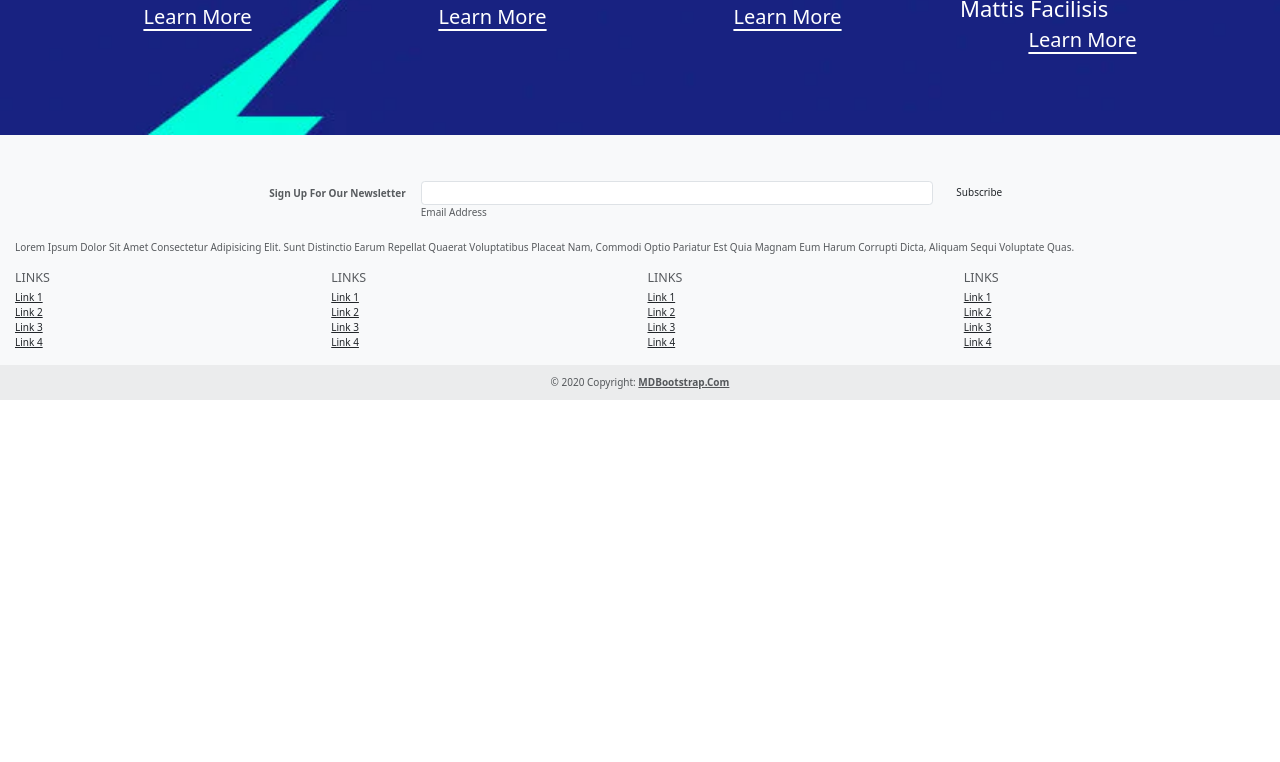
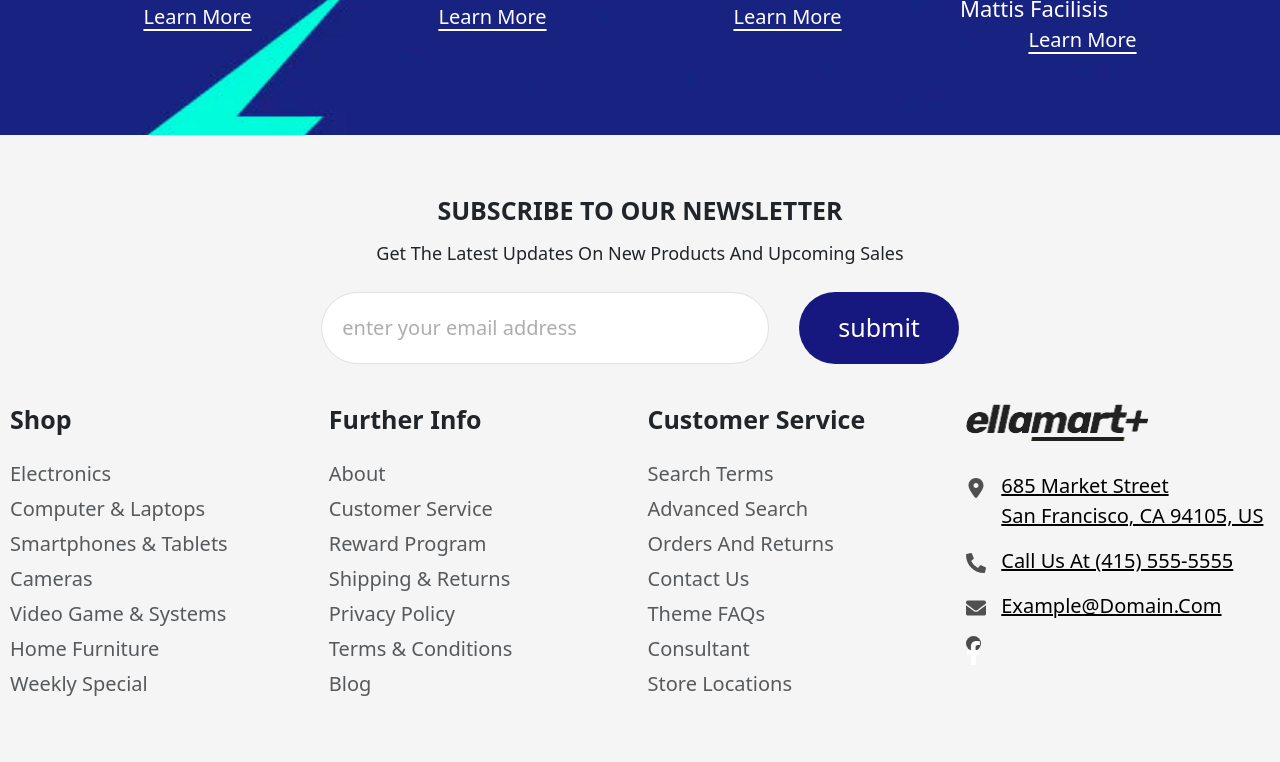
Before and after one commit to naderkhaled15/shop-plus, a Vue app: page / in a window 1280 px wide. Shown: the part 8980-9742 px from the top of the page. Before the commit the page ends 9380 px from the top, so only its background shows below. Built offline with nearby package versions, Linux system fonts and the light colour scheme; no server answers; grey boxes are pictures that could not be loaded.

Commit message:
refactor/footer

```diff
--- a/src/assets/main.scss
+++ b/src/assets/main.scss
@@ -1,4 +1,4 @@
-@import url('https://fonts.googleapis.com/css2?family=Roboto:wght@400;500;700;900&display=swap');
+@import url('https://fonts.googleapis.com/css2?family=Cairo:wght@300;400;500;600;700;800;900&family=Roboto+Condensed:wght@300;400;500;600;700;800;900&family=Roboto:wght@400;500;700;900&display=swap');
 
 html {
   font-size: 62.5%;
@@ -6,7 +6,7 @@ html {
 
 body {
   text-transform: capitalize;
-  font-family: 'Roboto', sans-serif;
+  font-family: 'Roboto Condensed', sans-serif;
   position: relative;
 }
 
--- a/src/components/global/AppFooter.vue
+++ b/src/components/global/AppFooter.vue
@@ -1,190 +1,206 @@
-<script setup lang="ts"></script>
+<script setup lang="ts">
+import {ref} from "vue"
+
+  let socialLogo=ref([
+    {
+      title:'facebook',
+      image:`<svg aria-hidden="true" focusable="false" role="presentation" xmlns="http://www.w3.org/2000/svg" viewBox="0 0 320 512" class="icon icon-facebook">
+              <path d="M279.14 288l14.22-92.66h-88.91v-60.13c0-25.35 12.42-50.06 52.24-50.06h40.42V6.26S260.43 0 225.36 0c-73.22 0-121.08 44.38-121.08 124.72v70.62H22.89V288h81.39v224h100.17V288z"></path>
+              </svg>`
+    }
+    ])
+</script>
 <template>
-<!-- Footer -->
-<footer class="text-center text-lg-start bg-body-tertiary text-muted mt-auto">
-  <!-- Grid container -->
-  <div class="container p-4">
-    <!-- Section: Social media -->
-    <section class="mb-4">
-      <!-- Facebook -->
-      <a data-mdb-ripple-init class="btn btn-outline btn-floating m-1" href="#!" role="button"
-        ><i class="fab fa-facebook-f"></i
-      ></a>
 
-      <!-- Twitter -->
-      <a data-mdb-ripple-init class="btn btn-outline btn-floating m-1" href="#!" role="button"
-        ><i class="fab fa-twitter"></i
-      ></a>
+<div class="container-fluid p-0" >
+  <footer>
+<div class="footer-bg px-3 py-5">
+    <!-- first row -->
+    <div class="row row-cols-1 first-row my-5">
+      <div class="col-md-6 offset-md-1 mb-3 mx-auto">
 
-      <!-- Google -->
-      <a data-mdb-ripple-init class="btn btn-outline btn-floating m-1" href="#!" role="button"
-        ><i class="fab fa-google"></i
-      ></a>
+        <form>
+          <h5 class="text-center footer-form-header">Subscribe to our newsletter</h5>
+          <p class="text-center footer-form-text">get the latest updates on new products and upcoming sales</p>
+          <div class="d-flex flex-column flex-sm-row row row-cols-2 row row-cols-2">
+            <div class="col-9 ps-0 pe-5">
+              <input class="form-control rounded-pill bg-white text-dark z-1 search" type="search" placeholder="enter your email address" aria-label="Search">
+            </div>
+            <button class="btn footer-form-btn rounded-pill col-3 ms-auto" type="button">submit</button>
+          </div>
+        </form>
 
-      <!-- Instagram -->
-      <a data-mdb-ripple-init class="btn btn-outline btn-floating m-1" href="#!" role="button"
-        ><i class="fab fa-instagram"></i
-      ></a>
-
-      <!-- Linkedin -->
-      <a data-mdb-ripple-init class="btn btn-outline btn-floating m-1" href="#!" role="button"
-        ><i class="fab fa-linkedin-in"></i
-      ></a>
-
-      <!-- Github -->
-      <a data-mdb-ripple-init class="btn btn-outline btn-floating m-1" href="#!" role="button"
-        ><i class="fab fa-github"></i
-      ></a>
-    </section>
-    <!-- Section: Social media -->
-
-    <!-- Section: Form -->
-    <section class="">
-      <form action="">
-        <!--Grid row-->
-        <div class="row d-flex justify-content-center">
-          <!--Grid column-->
-          <div class="col-auto">
-            <p class="pt-2">
-              <strong>Sign up for our newsletter</strong>
-            </p>
-          </div>
-          <!--Grid column-->
-
-          <!--Grid column-->
-          <div class="col-md-5 col-12">
-            <!-- Email input -->
-            <div data-mdb-input-init class="form-outline mb-4">
-              <input type="email" id="form5Example24" class="form-control" />
-              <label class="form-label" for="form5Example24">Email address</label>
       </div>
     </div>
-          <!--Grid column-->
 
-          <!--Grid column-->
-          <div class="col-auto">
-            <!-- Submit button -->
-            <button data-mdb-ripple-init type="submit" class="btn btn-outline mb-4">
-              Subscribe
-            </button>
-          </div>
-          <!--Grid column-->
-        </div>
-        <!--Grid row-->
-      </form>
-    </section>
-    <!-- Section: Form -->
-
-    <!-- Section: Text -->
-    <section class="mb-4">
-      <p>
-        Lorem ipsum dolor sit amet consectetur adipisicing elit. Sunt distinctio earum
-        repellat quaerat voluptatibus placeat nam, commodi optio pariatur est quia magnam eum
-        harum corrupti dicta, aliquam sequi voluptate quas.
-      </p>
-    </section>
-    <!-- Section: Text -->
-
-    <!-- Section: Links -->
-    <section class="">
-      <!--Grid row-->
-      <div class="row">
-        <!--Grid column-->
-        <div class="col-lg-3 col-md-6 mb-4 mb-md-0">
-          <h5 class="text-uppercase">Links</h5>
-
-          <ul class="list-unstyled mb-0">
-            <li>
-              <a class="text-body" href="#!">Link 1</a>
-            </li>
-            <li>
-              <a class="text-body" href="#!">Link 2</a>
-            </li>
-            <li>
-              <a class="text-body" href="#!">Link 3</a>
-            </li>
-            <li>
-              <a class="text-body" href="#!">Link 4</a>
-            </li>
+    <!-- second row -->
+    <div class="row row-cols-4 second-row">
+      <div class="col mb-3">
+        <h5 class="foot-col-header">shop</h5>
+        <ul class="nav flex-column footer-list">
+          <li class="nav-item mb-2"><a href="#" class="nav-link p-0 text-body-secondary">electronics</a></li>
+          <li class="nav-item mb-2"><a href="#" class="nav-link p-0 text-body-secondary">computer & laptops</a></li>
+          <li class="nav-item mb-2"><a href="#" class="nav-link p-0 text-body-secondary">smartphones & Tablets</a></li>
+          <li class="nav-item mb-2"><a href="#" class="nav-link p-0 text-body-secondary">cameras</a></li>
+          <li class="nav-item mb-2"><a href="#" class="nav-link p-0 text-body-secondary">video game & systems</a></li>
+          <li class="nav-item mb-2"><a href="#" class="nav-link p-0 text-body-secondary">home furniture</a></li>
+          <li class="nav-item mb-2"><a href="#" class="nav-link p-0 text-body-secondary">weekly special</a></li>
         </ul>
       </div>
-        <!--Grid column-->
 
-        <!--Grid column-->
-        <div class="col-lg-3 col-md-6 mb-4 mb-md-0">
-          <h5 class="text-uppercase">Links</h5>
-
-          <ul class="list-unstyled mb-0">
-            <li>
-              <a class="text-body" href="#!">Link 1</a>
-            </li>
-            <li>
-              <a class="text-body" href="#!">Link 2</a>
-            </li>
-            <li>
-              <a class="text-body" href="#!">Link 3</a>
-            </li>
-            <li>
-              <a class="text-body" href="#!">Link 4</a>
-            </li>
+      <div class="col mb-3">
+        <h5 class="foot-col-header">further info</h5>
+        <ul class="nav flex-column footer-list">
+          <li class="nav-item mb-2"><a href="#" class="nav-link p-0 text-body-secondary">about</a></li>
+          <li class="nav-item mb-2"><a href="#" class="nav-link p-0 text-body-secondary">customer service</a></li>
+          <li class="nav-item mb-2"><a href="#" class="nav-link p-0 text-body-secondary">reward program</a></li>
+          <li class="nav-item mb-2"><a href="#" class="nav-link p-0 text-body-secondary">shipping & returns</a></li>
+          <li class="nav-item mb-2"><a href="#" class="nav-link p-0 text-body-secondary">privacy policy</a></li>
+          <li class="nav-item mb-2"><a href="#" class="nav-link p-0 text-body-secondary">terms & conditions</a></li>
+          <li class="nav-item mb-2"><a href="#" class="nav-link p-0 text-body-secondary">blog</a></li>
         </ul>
       </div>
-        <!--Grid column-->
 
-        <!--Grid column-->
-        <div class="col-lg-3 col-md-6 mb-4 mb-md-0">
-          <h5 class="text-uppercase">Links</h5>
-
-          <ul class="list-unstyled mb-0">
-            <li>
-              <a class="text-body" href="#!">Link 1</a>
-            </li>
-            <li>
-              <a class="text-body" href="#!">Link 2</a>
-            </li>
-            <li>
-              <a class="text-body" href="#!">Link 3</a>
-            </li>
-            <li>
-              <a class="text-body" href="#!">Link 4</a>
-            </li>
+      <div class="col mb-3">
+        <h5 class="foot-col-header">customer service</h5>
+        <ul class="nav flex-column footer-list">
+          <li class="nav-item mb-2"><a href="#" class="nav-link p-0 text-body-secondary">search terms</a></li>
+          <li class="nav-item mb-2"><a href="#" class="nav-link p-0 text-body-secondary">advanced search</a></li>
+          <li class="nav-item mb-2"><a href="#" class="nav-link p-0 text-body-secondary">orders and returns</a></li>
+          <li class="nav-item mb-2"><a href="#" class="nav-link p-0 text-body-secondary">contact us</a></li>
+          <li class="nav-item mb-2"><a href="#" class="nav-link p-0 text-body-secondary">theme FAQs</a></li>
+          <li class="nav-item mb-2"><a href="#" class="nav-link p-0 text-body-secondary">consultant</a></li>
+          <li class="nav-item mb-2"><a href="#" class="nav-link p-0 text-body-secondary">store locations</a></li>
         </ul>
       </div>
-        <!--Grid column-->
 
-        <!--Grid column-->
-        <div class="col-lg-3 col-md-6 mb-4 mb-md-0">
-          <h5 class="text-uppercase">Links</h5>
+      <div class="col mb-3">
+        <img src="../../media/images/footer-logo.webp" alt="logo" width="60%" class="mb-5">
+        <ul class="nav flex-column footer-list">
 
-          <ul class="list-unstyled mb-0">
-            <li>
-              <a class="text-body" href="#!">Link 1</a>
+          <li class="nav-item d-flex gap-4 mb-4">
+            <div>
+              <svg xmlns="http://www.w3.org/2000/svg" viewBox="0 0 384 512" width="20px" height="20px">
+                <path fill="#505050" d="M168.3 499.2C116.1 435 0 279.4 0 192C0 85.96 85.96 0 192 0C298 0 384 85.96 384 192C384 279.4 267 435 215.7 499.2C203.4 514.5 180.6 514.5 168.3 499.2H168.3zM192 256C227.3 256 256 227.3 256 192C256 156.7 227.3 128 192 128C156.7 128 128 156.7 128 192C128 227.3 156.7 256 192 256z"></path>
+              </svg>
+            </div>
+            <a href="tel:555-5555" class="text-black"> 685 market street <br> san francisco, CA 94105, US  </a>
           </li>
-            <li>
-              <a class="text-body" href="#!">Link 2</a>
+
+          <li class="nav-item d-flex gap-4  mb-4">
+            <div>
+              <svg aria-hidden="true" focusable="false" data-prefix="fas" data-icon="phone-alt" role="img" viewBox="0 0 512 512" class="svg-inline--fa fa-phone-alt fa-w-16 fa-7x" width="20px" height="20px">
+                <path fill="#505050" d="M497.39 361.8l-112-48a24 24 0 0 0-28 6.9l-49.6 60.6A370.66 370.66 0 0 1 130.6 204.11l60.6-49.6a23.94 23.94 0 0 0 6.9-28l-48-112A24.16 24.16 0 0 0 122.6.61l-104 24A24 24 0 0 0 0 48c0 256.5 207.9 464 464 464a24 24 0 0 0 23.4-18.6l24-104a24.29 24.29 0 0 0-14.01-27.6z" class="" />
+              </svg>
+            </div>
+            <a href="tel:555-5555" class="text-black"> call us at (415) 555-5555 </a>
           </li>
-            <li>
-              <a class="text-body" href="#!">Link 3</a>
+
+          <li class="nav-item d-flex gap-4  mb-4">
+            <div>
+              <svg aria-hidden="true" focusable="false" data-prefix="fas" data-icon="envelope" role="img" xmlns="http://www.w3.org/2000/svg" viewBox="0 0 512 512" class="svg-inline--fa fa-envelope fa-w-16 fa-7x" width="20px" height="20px">
+                <path fill="#505050" d="M502.3 190.8c3.9-3.1 9.7-.2 9.7 4.7V400c0 26.5-21.5 48-48 48H48c-26.5 0-48-21.5-48-48V195.6c0-5 5.7-7.8 9.7-4.7 22.4 17.4 52.1 39.5 154.1 113.6 21.1 15.4 56.7 47.8 92.2 47.6 35.7.3 72-32.8 92.3-47.6 102-74.1 131.6-96.3 154-113.7zM256 320c23.2.4 56.6-29.2 73.4-41.4 132.7-96.3 142.8-104.7 173.4-128.7 5.8-4.5 9.2-11.5 9.2-18.9v-19c0-26.5-21.5-48-48-48H48C21.5 64 0 85.5 0 112v19c0 7.4 3.4 14.3 9.2 18.9 30.6 23.9 40.7 32.4 173.4 128.7 16.8 12.2 50.2 41.8 73.4 41.4z" class=""></path></svg>
+              </div>
+            <a href="mailto:example@domain.com" class="text-black">example@domain.com</a></li>
+
+          <!-- links -->
+          <li class="nav-item mb-2" v-for="logo in socialLogo" :key="logo['title']">
+            <a v-html="logo['image']" class="nav-link p-0 text-body-secondary social-logo"></a>
           </li>
-            <li>
-              <a class="text-body" href="#!">Link 4</a>
-            </li>
+          <!-- links -->
+
         </ul>
       </div>
-        <!--Grid column-->
+
     </div>
-      <!--Grid row-->
-    </section>
-    <!-- Section: Links -->
+
+    <!-- third row -->
+    <div class="row row-cols-1 third-row">
+      <img src="https://new-ella-demo.myshopify.com/cdn/shop/files/trust_551fa8e0-5f24-4fbc-bf22-74c01b859a01.png?v=1639984732" alt="brands logo" class="col-md-6 offset-md-1 mb-3 mx-auto brand-logos">
     </div>
-  <!-- Grid container -->
+  </div>
 
-  <!-- Copyright -->
-  <div class="text-center p-3" style="background-color: rgba(0, 0, 0, 0.05);">
-    © 2020 Copyright:
-    <a class="text-reset fw-bold" href="https://mdbootstrap.com/">MDBootstrap.com</a>
+    <!-- fourth row -->
+    <div class="d-flex flex-column flex-sm-row justify-content-between py-4 my-4 bg-white">
+      <p>© 2023 Company, Inc. All rights reserved.</p>
+      <ul class="list-unstyled d-flex">
+        <li class="ms-3"><a class="link-body-emphasis" href="#"><svg class="bi" width="24" height="24"><use xlink:href="#twitter"></use></svg></a></li>
+        <li class="ms-3"><a class="link-body-emphasis" href="#"><svg class="bi" width="24" height="24"><use xlink:href="#instagram"></use></svg></a></li>
+        <li class="ms-3"><a class="link-body-emphasis" href="#"><svg class="bi" width="24" height="24"><use xlink:href="#facebook"></use></svg></a></li>
+      </ul>
     </div>
-  <!-- Copyright -->
+
   </footer>
-<!-- Footer -->
+</div>
+
 </template>
+
+<style lang="scss">
+footer {
+  .footer-bg {
+    background-color: #f5f5f5;
+  }
+  .first-row {
+    .footer-form-header {
+      font-size: 2.5rem;
+      font-weight: 800;
+      text-transform: uppercase;
+    }
+    .footer-form-text {
+    font-size: 1.8rem;
+    font-weight: 500;
+    margin: 15px 0 25px;
+    }
+    form {
+    .search::placeholder {
+      color: #8b8b8b;
+      font-weight: 400;
+      opacity: 0.7;
+      font-size: 2rem;
+    }
+    .search {
+      font-size: 2rem;
+      font-weight: bold;
+      padding: 2rem 2rem !important;
+    }
+  }
+  .footer-form-btn {
+    align-items: center;
+    background-color: #161880;
+    color: #ffffff;
+    font-size: 2.5rem;
+    font-weight: 500;
+    padding: 0;
+    margin: 0;
+  }
+  }
+  .second-row {
+    .foot-col-header {
+    font-size: 2.5rem;
+    font-weight: 700;
+    padding-bottom: 2rem;
+  }
+  .footer-list {
+    li {
+      font-size: 2rem;
+      &:not(:last-child){
+        margin-bottom: 1.5rem;
+      }
+    }
+    .social-logo {
+      width:15px;
+      height:15px;
+      fill:#ffffff;
+      padding:10px;
+      background-color:#4b4b4b;
+      border-radius:50%
+    }
+  }
+  }
+  .third-row {
+    background-color: #f5f5f5;
+    margin: 5rem 0;
+  }
+
+}
+</style>
```
Lines whose indentation alone changed are shown as unchanged.
